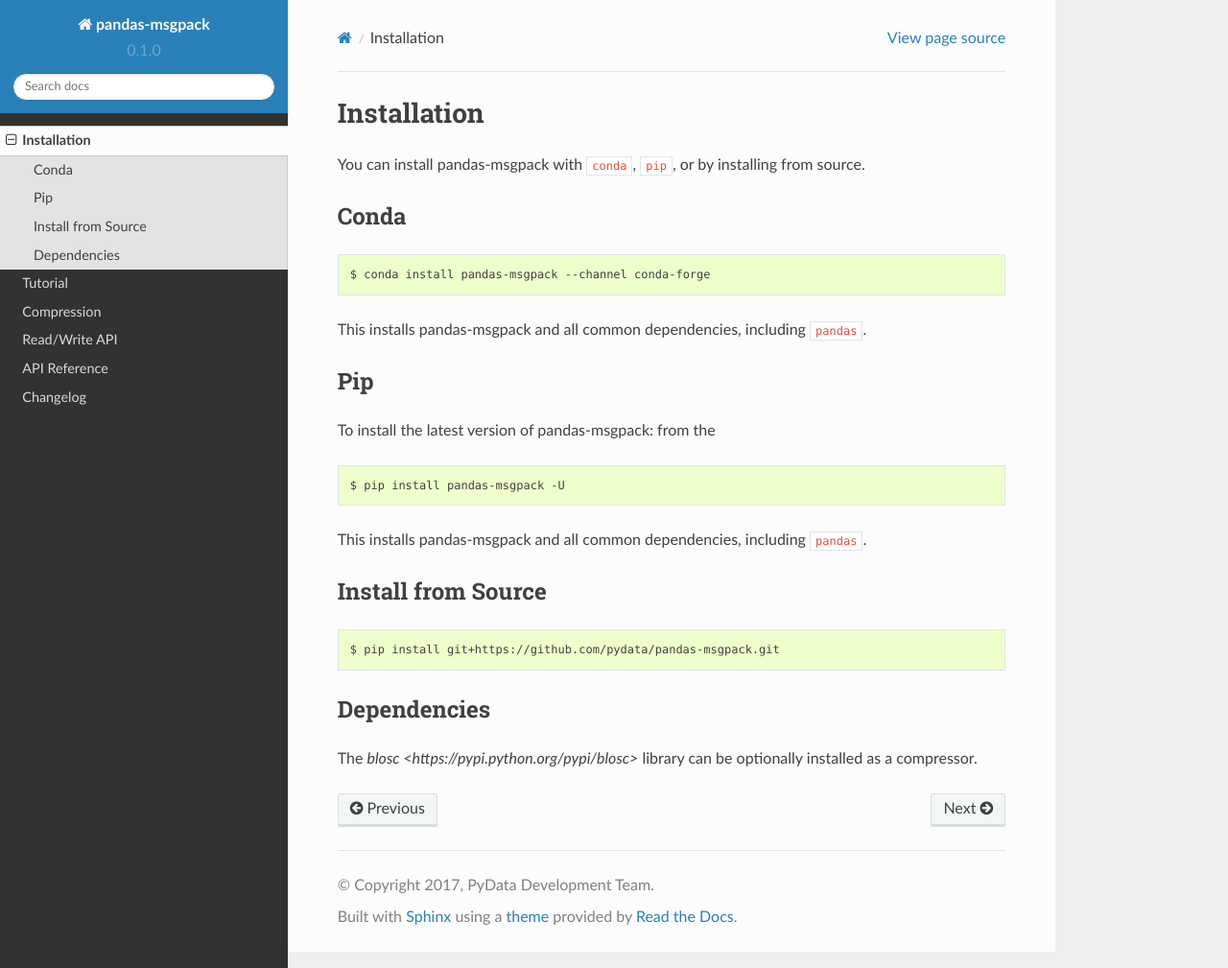
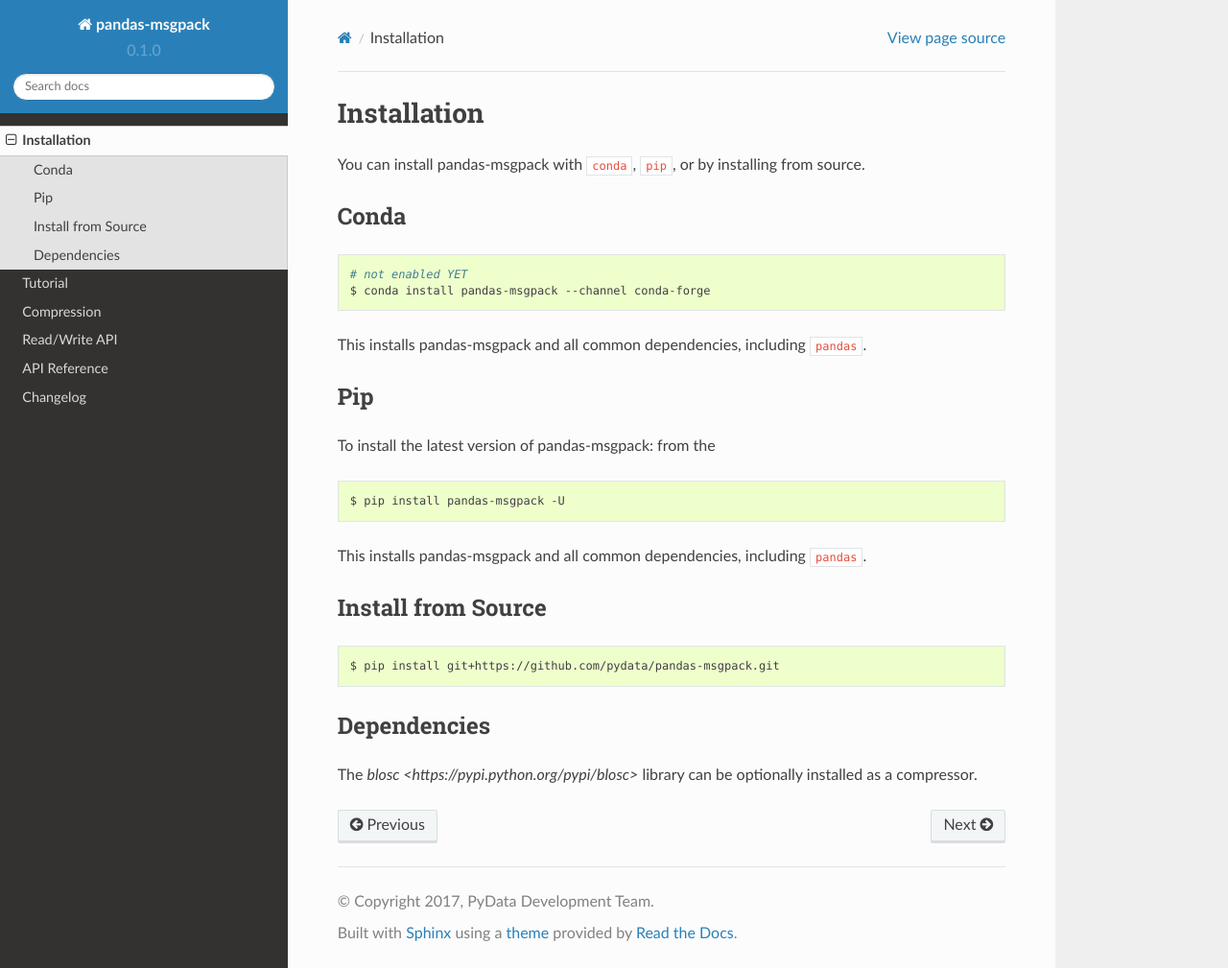
Before and after one commit to pandas-dev/pandas-msgpack, a Sphinx documentation site: the page built from docs/source/install.rst, in a window 1280 px wide and 1009 px high. Shown: the whole window at 96% size. Built offline with Sphinx 7.4.7 and the Read the Docs theme 2.0.0, drawn with Linux system fonts in a browser that asks for light colours.

Commit message:
note about conda-forge not enabled yet

```diff
--- a/README.rst
+++ b/README.rst
@@ -15,6 +15,7 @@
 
 .. code-block:: shell
 
+   # not enabled YET
    $ conda install pandas-msgpack --channel conda-forge
 
 Install latest release version via pip
--- a/docs/source/install.rst
+++ b/docs/source/install.rst
@@ -8,6 +8,7 @@
 
 .. code-block:: shell
 
+   # not enabled YET
    $ conda install pandas-msgpack --channel conda-forge
 
 This installs pandas-msgpack and all common dependencies, including ``pandas``.
```
